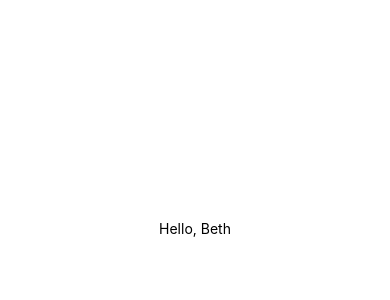
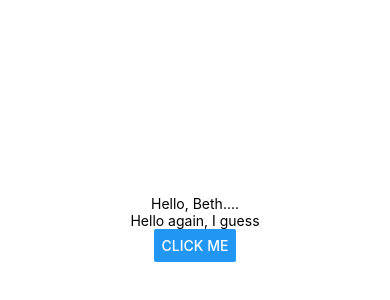
Before and after one commit to bethjm/ReactNative, a React Native app in the folder RNCourse/: screen / in a window 390 px wide. Shown: the part 194-494 px from the top of the page. Built offline with nearby package versions, Linux system fonts and the light colour scheme.

Commit message:
added button

```diff
--- a/RNCourse/App.js
+++ b/RNCourse/App.js
@@ -1,11 +1,11 @@
-import { StatusBar } from "expo-status-bar";
-import { StyleSheet, Text, View } from "react-native";
+import { StyleSheet, Text, View, Button } from "react-native";
 
 export default function App() {
   return (
     <View style={styles.container}>
-      <Text>Hello, Beth</Text>
-      <StatusBar style="auto" />
+      <Text>Hello, Beth....</Text>
+      <Text>Hello again, I guess</Text>
+      <Button title="Click me" />
     </View>
   );
 }
```
